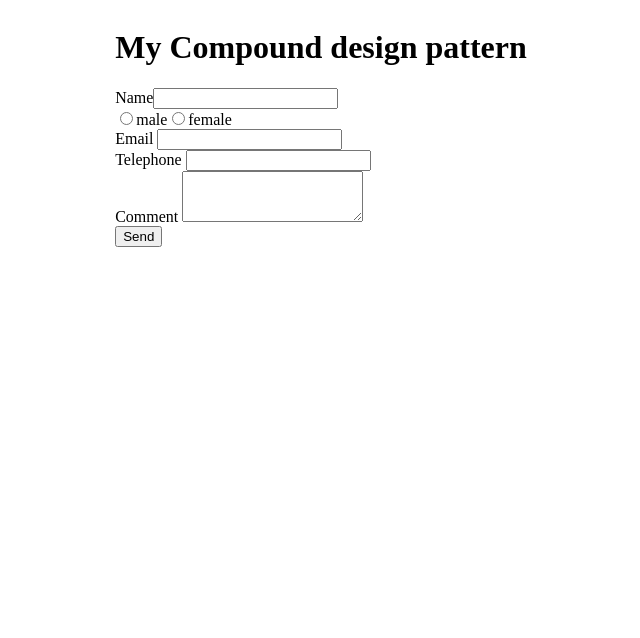
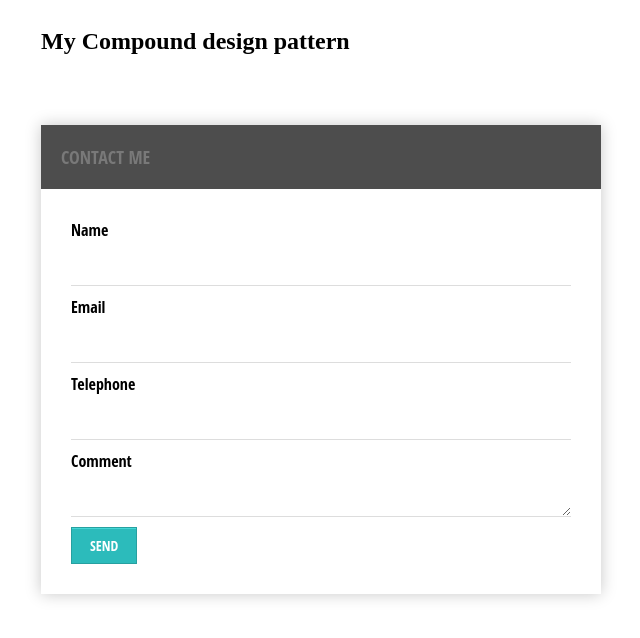
Before and after one commit to gzManuel/compound-components-react-contact-form, a React (Create React App) app: page / in a window 1280 px wide. Shown: the top 638 px of the page, without its empty margins (319-959 px from the left). Built offline with nearby package versions, Linux system fonts and the light colour scheme.

Commit message:
fea: Add style

```diff
--- a/src/App.js
+++ b/src/App.js
@@ -10,15 +10,14 @@
   return (
     <div className={styles.layout}>
       <header>
-        <h1>My Compound design pattern</h1>
+        <h2>My Compound design pattern</h2>
       </header>
       <div >
         <ContactForm onFinish={onFinish}>
-          <ContactForm.Name required/>
-          <ContactForm.Gender/>
-          <ContactForm.Email required/>
-          <ContactForm.Phone required/>
-          <ContactForm.Comment required/>
+          <ContactForm.Name required />
+          <ContactForm.Email required />
+          <ContactForm.Phone required />
+          <ContactForm.Comment required />
         </ContactForm>
       </div>
     </div>
--- a/src/components/ContactForm.jsx
+++ b/src/components/ContactForm.jsx
@@ -1,21 +1,21 @@
-import React, { useState} from 'react';
+import React, {useState} from 'react';
 import Comment from './items/Comment';
 import Email from './items/Email';
 import Gender from './items/Gender';
 import Name from './items/Name';
 import Phone from './items/Phone';
-
 import {formContext} from '../context';
+import styles from './ContactForm.module.css';
 
 const {Provider} = formContext;
 
 const ContactForm = ({onFinish, children}) => {
     const [formState, setFormState] = useState({
-        name:'',
-        comment:'',
-        email:'',
-        gender:'',
-        phone:''
+        name: '',
+        comment: '',
+        email: '',
+        gender: '',
+        phone: ''
     });
 
     const submitHandler = (event) => {
@@ -25,10 +25,13 @@
 
     return (
         <Provider value={{formState, setFormState}}>
-            <form onSubmit={submitHandler} >
-                {children}
-                <button>Send</button>
-            </form>
+            <div className={styles.form}>
+                <h2 className={styles.titleForm}>Contact Me</h2>
+                <form onSubmit={submitHandler}  >
+                    {children}
+                    <input type='submit' value={'send'} />
+                </form>
+            </div>
         </Provider>
     );
 };
--- /dev/null
+++ b/src/components/ContactForm.module.css
@@ -0,0 +1,76 @@
+.form{
+    display: flex;
+    flex-direction: column;
+    font-family: 'Open Sans Condensed', arial, sans;
+	width: 500px;
+	padding: 30px;
+	background: #FFFFFF;
+	margin: 50px auto;
+	box-shadow: 0px 0px 15px rgba(0, 0, 0, 0.22);
+	-moz-box-shadow: 0px 0px 15px rgba(0, 0, 0, 0.22);
+	-webkit-box-shadow:  0px 0px 15px rgba(0, 0, 0, 0.22);
+}
+
+.form input[type="text"],
+.form input[type="email"],
+.form textarea,
+.form select
+{
+	box-sizing: border-box;
+	-webkit-box-sizing: border-box;
+	-moz-box-sizing: border-box;
+	outline: none;
+	display: block;
+	width: 100%;
+	padding: 7px;
+	border: none;
+	border-bottom: 1px solid #ddd;
+	background: transparent;
+	margin-bottom: 10px;
+	font: 16px Arial, Helvetica, sans-serif;
+	height: 45px;
+}
+
+.form input[type='radio']
+{
+	padding: 7px;
+	border: none;
+	border-bottom: 1px solid #ddd;
+	background: transparent;
+	margin-bottom: 10px;
+	font: 16px Arial, Helvetica, sans-serif;
+	height: 30px;
+}
+
+.form input[type="button"],
+.form input[type="submit"]{
+	-moz-box-shadow: inset 0px 1px 0px 0px #45D6D6;
+	-webkit-box-shadow: inset 0px 1px 0px 0px #45D6D6;
+	box-shadow: inset 0px 1px 0px 0px #45D6D6;
+	background-color: #2CBBBB;
+	border: 1px solid #27A0A0;
+	display: inline-block;
+	cursor: pointer;
+	color: #FFFFFF;
+	font-family: 'Open Sans Condensed', sans-serif;
+	font-size: 14px;
+	padding: 8px 18px;
+	text-decoration: none;
+	text-transform: uppercase;
+}
+.form input[type="button"]:hover,
+.form input[type="submit"]:hover {
+	background:linear-gradient(to bottom, #34CACA 5%, #30C9C9 100%);
+	background-color:#34CACA;
+}
+
+.titleForm{
+	background: #4D4D4D;
+	text-transform: uppercase;
+	font-family: 'Open Sans Condensed', sans-serif;
+	color: #797979;
+	font-size: 18px;
+	font-weight: 100;
+	padding: 20px;
+	margin: -30px -30px 30px -30px;
+}
--- a/src/components/items/Gender.jsx
+++ b/src/components/items/Gender.jsx
@@ -11,10 +11,10 @@
 
     return (
         <div>
+            <label htmlFor="gendeMaler">Male</label>
             <input required={required} type="radio" name="gender" id="gendeMaler" value="male" onChange={handlerChange} />
-            <label htmlFor="gendeMaler">male</label>
+            <label htmlFor="genderfemale">Female</label>
             <input required={required} type="radio" name="gender" id="genderfemale" value="female" onChange={handlerChange} />
-            <label htmlFor="genderfemale">female</label>
         </div>
     );
 };
```
Also changed, not shown: src/App.module.css (line endings or trailing spaces).
